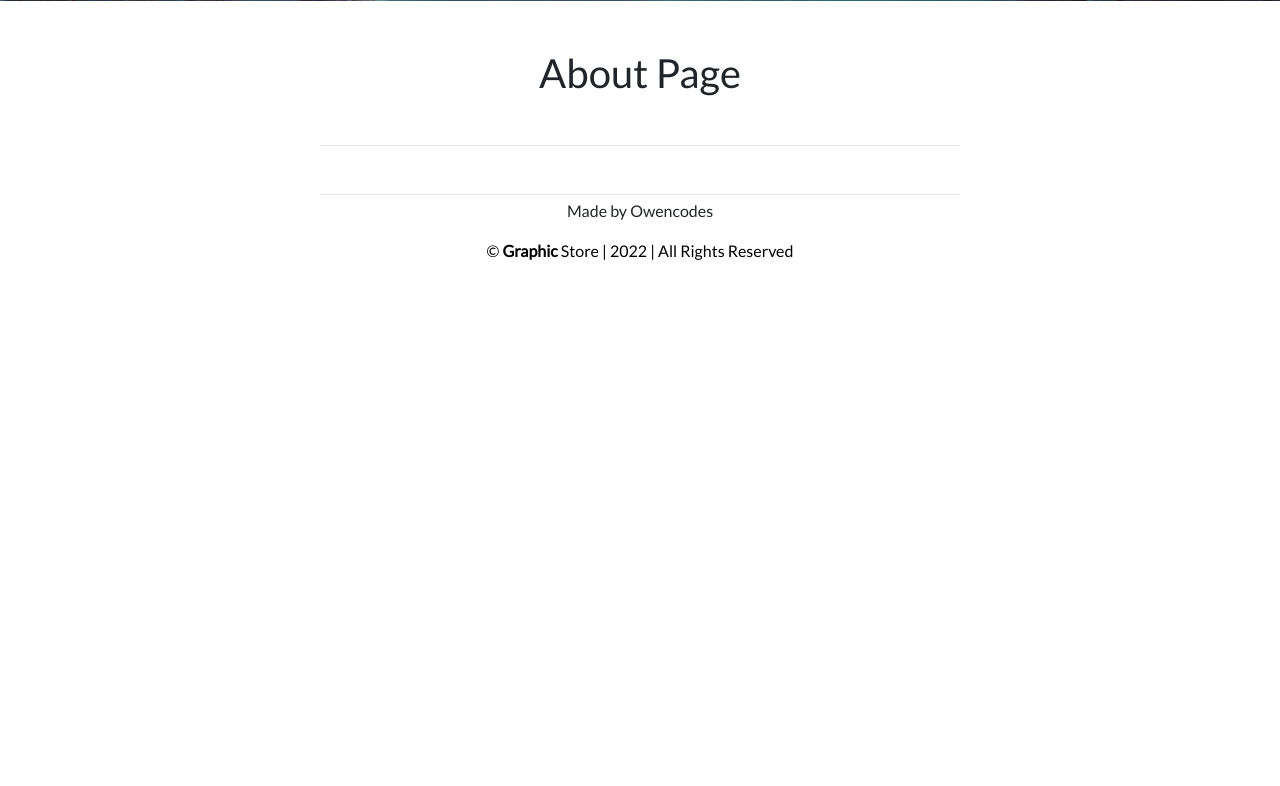
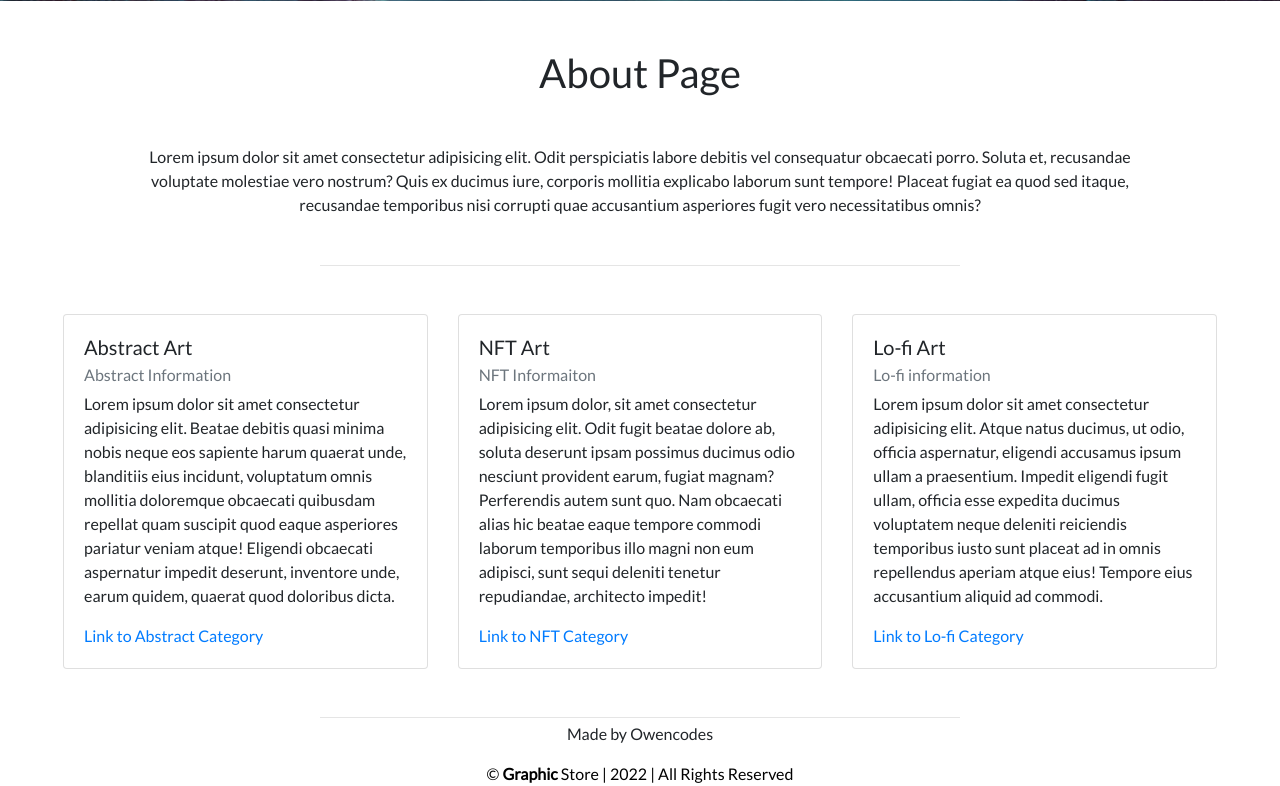
Before and after one commit to Code-Institute-Submissions/p5-graphicstore, a Django app: page /about/ in a window 1280 px wide. Shown: the part 803-1589 px from the top of the page. Before the commit the page ends 1063 px from the top, so only its background shows below. Run offline with Django 3.2, Linux system fonts and the light colour scheme; some libraries are stand-ins or nearby versions.

Commit message:
Added About page content

```diff
--- a/home/templates/home/about.html
+++ b/home/templates/home/about.html
@@ -31,7 +31,36 @@
         })
       </script>
        <h1 class="text-center my-5">About Page</h1>
+       <div class="text-center container my-5">
+        <p>Lorem ipsum dolor sit amet consectetur adipisicing elit. Odit perspiciatis labore debitis vel consequatur obcaecati porro. Soluta et, recusandae voluptate molestiae vero nostrum? Quis ex ducimus iure, corporis mollitia explicabo laborum sunt tempore! Placeat fugiat ea quod sed itaque, recusandae temporibus nisi corrupti quae accusantium asperiores fugit vero necessitatibus omnis?</p>
+       </div>
        <hr class="w-50 mb-1">
+       <div class="card-deck my-5 mx-5">
+          <div class="card" style="width: 18rem;">
+            <div class="card-body">
+              <h5 class="card-title">Abstract Art</h5>
+              <h6 class="card-subtitle mb-2 text-muted">Abstract Information</h6>
+              <p class="card-text">Lorem ipsum dolor sit amet consectetur adipisicing elit. Beatae debitis quasi minima nobis neque eos sapiente harum quaerat unde, blanditiis eius incidunt, voluptatum omnis mollitia doloremque obcaecati quibusdam repellat quam suscipit quod eaque asperiores pariatur veniam atque! Eligendi obcaecati aspernatur impedit deserunt, inventore unde, earum quidem, quaerat quod doloribus dicta.</p>
+              <a href="#" class="card-link">Link to Abstract Category</a>
+            </div>
+          </div>
+          <div class="card" style="width: 18rem;">
+            <div class="card-body">
+              <h5 class="card-title">NFT Art</h5>
+              <h6 class="card-subtitle mb-2 text-muted">NFT Informaiton</h6>
+              <p class="card-text">Lorem ipsum dolor, sit amet consectetur adipisicing elit. Odit fugit beatae dolore ab, soluta deserunt ipsam possimus ducimus odio nesciunt provident earum, fugiat magnam? Perferendis autem sunt quo. Nam obcaecati alias hic beatae eaque tempore commodi laborum temporibus illo magni non eum adipisci, sunt sequi deleniti tenetur repudiandae, architecto impedit!</p>
+              <a href="#" class="card-link">Link to NFT Category</a>
+            </div>
+          </div>
+          <div class="card" style="width: 18rem;">
+            <div class="card-body">
+              <h5 class="card-title">Lo-fi Art</h5>
+              <h6 class="card-subtitle mb-2 text-muted">Lo-fi information</h6>
+              <p class="card-text">Lorem ipsum dolor sit amet consectetur adipisicing elit. Atque natus ducimus, ut odio, officia aspernatur, eligendi accusamus ipsum ullam a praesentium. Impedit eligendi fugit ullam, officia esse expedita ducimus voluptatem neque deleniti reiciendis temporibus iusto sunt placeat ad in omnis repellendus aperiam atque eius! Tempore eius accusantium aliquid ad commodi.</p>
+              <a href="#" class="card-link">Link to Lo-fi Category</a>
+            </div>
+        </div>
+      </div>
 {% endblock %}
 
 {% block postloadjs %}
```
